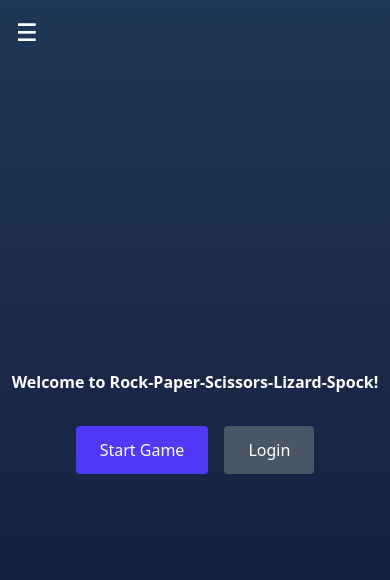
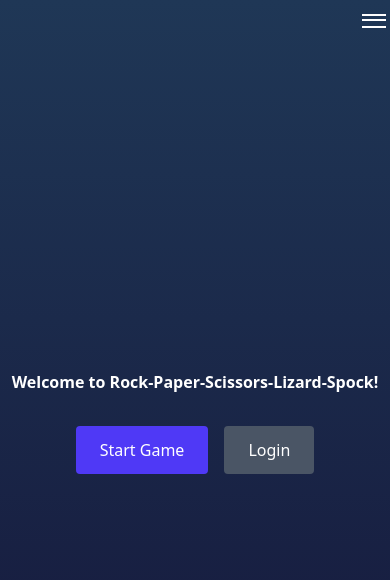
Before and after one commit to Imaliasadi/rps-game, a React (Vite) app in the folder rps-game/: page / in a window 390 px wide. Shown: the top 580 px of the page. Built offline with nearby package versions, Linux system fonts and the light colour scheme.

Commit message:
made an animated hamburger menu for navbar

```diff
--- a/rps-game/src/components/Navbar.tsx
+++ b/rps-game/src/components/Navbar.tsx
@@ -1,20 +1,53 @@
 import { useState } from "react";
 import { Link } from "react-router-dom";
+import { motion, AnimatePresence } from "framer-motion";
 
 export default function Navbar() {
   const [isOpen, setIsOpen] = useState(false);
 
+  const navLinks = ["login", "signup", "profile", "game"];
+
   return (
-    <nav className="bg-transparent text-white p-4 w-full fixed top-0 z-50">
+    <nav className="fixed top-0 left-0 w-full z-50 p-4 bg-transparent text-white">
       <div className="flex justify-between items-center">
-        <Link className="text-2xl font-bold hover:underline hidden sm:block" to={"/"}>
+        <Link to="/" className="text-2xl font-bold hover:underline hidden sm:block">
           RPS Game
         </Link>
-        <button className="md:hidden text-2xl" onClick={() => setIsOpen(!isOpen)}>
-          ☰
+
+        {/* دکمه منو با انیمیشن همبرگر به ضربدر */}
+        <button
+          className="md:hidden w-8 h-8 z-50 absolute right-0 top-1"
+          onClick={() => setIsOpen(!isOpen)}
+          aria-label="Toggle menu"
+        >
+          <div
+            className="absolute top-1/2 left-1/2 w-6 h-0.5 bg-white transition-transform duration-300"
+            style={{
+              transform: isOpen
+                ? "translate(-50%, -50%) rotate(45deg)"
+                : "translate(-50%, -6px)",
+            }}
+          />
+          <div
+            className="absolute top-1/2 left-1/2 w-6 h-0.5 bg-white transition-opacity duration-300"
+            style={{
+              opacity: isOpen ? 0 : 1,
+              transform: "translate(-50%, -50%)",
+            }}
+          />
+          <div
+            className="absolute top-1/2 left-1/2 w-6 h-0.5 bg-white transition-transform duration-300"
+            style={{
+              transform: isOpen
+                ? "translate(-50%, -50%) rotate(-45deg)"
+                : "translate(-50%, 6px)",
+            }}
+          />
         </button>
+
+        {/* منوی دسکتاپ */}
         <ul className="hidden md:flex space-x-4">
-          {["login", "signup", "profile", "game"].map((path) => (
+          {navLinks.map((path) => (
             <li key={path}>
               <Link to={`/${path}`} className="hover:underline">
                 {path.charAt(0).toUpperCase() + path.slice(1)}
@@ -24,25 +57,36 @@ export default function Navbar() {
         </ul>
       </div>
 
-      {/* Mobile Menu */}
-      {isOpen && (
-        <ul className="md:hidden mt-4 space-y-2">
-          {["login", "signup", "profile", "game"].map((path) => (
-            <li key={path}>
+      {/* منوی موبایل */}
+      <AnimatePresence>
+        {isOpen && (
+          <motion.div
+            initial={{ opacity: 0, y: -20 }}
+            animate={{ opacity: 1, y: 0 }}
+            exit={{ opacity: 0, y: -20 }}
+            transition={{ duration: 0.3 }}
+            className="md:hidden absolute left-0 right-0 mt-4 p-4 bg-white/10 backdrop-blur-md rounded shadow-lg space-y-3"
+          >
+            {navLinks.map((path) => (
               <Link
+                key={path}
                 to={`/${path}`}
-                className="block hover:underline"
+                className="block text-white hover:underline"
                 onClick={() => setIsOpen(false)}
               >
                 {path.charAt(0).toUpperCase() + path.slice(1)}
               </Link>
-            </li>
-          ))}
-          <Link className="block hover:underline" to={"/"}>
-            RPS Game
-          </Link>
-        </ul>
-      )}
+            ))}
+            <Link
+              to="/"
+              className="block text-white font-bold hover:underline"
+              onClick={() => setIsOpen(false)}
+            >
+              RPS Game
+            </Link>
+          </motion.div>
+        )}
+      </AnimatePresence>
     </nav>
   );
 }
--- a/rps-game/src/pages/Result.tsx
+++ b/rps-game/src/pages/Result.tsx
@@ -41,7 +41,7 @@ export default function Result() {
   };
 
   return (
-    <div className="relative bg-gradient-to-b from-[#1f3756] to-[#141539] text-white flex flex-col items-center justify-between p-4 space-y-4 overflow-hidden">
+    <div className="relative min-h-screen bg-gradient-to-b from-[#1f3756] to-[#141539] text-white flex flex-col items-center justify-between p-4 space-y-4 overflow-hidden">
       {/* animations */}
       {renderAnimation()}
 
```
